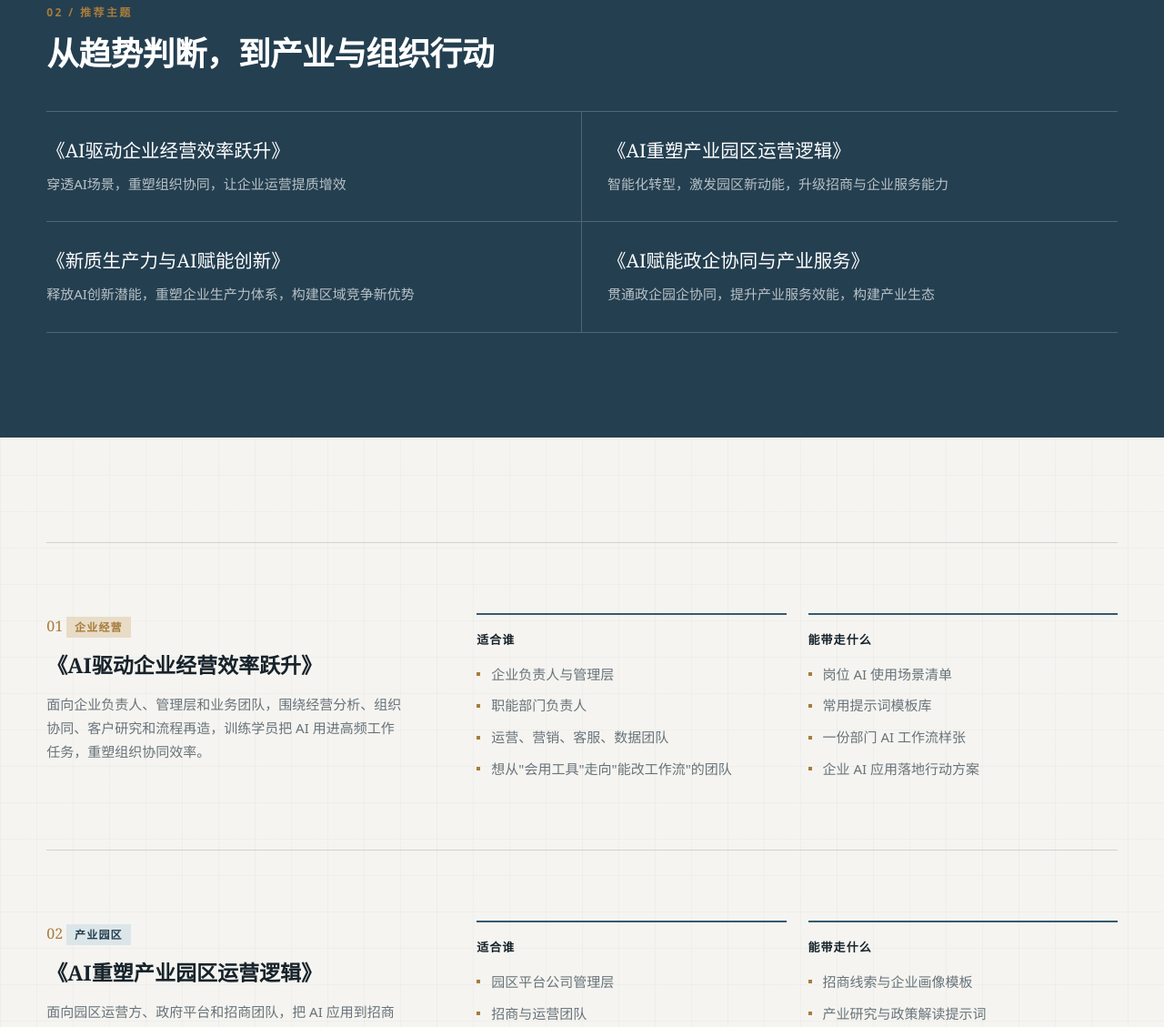
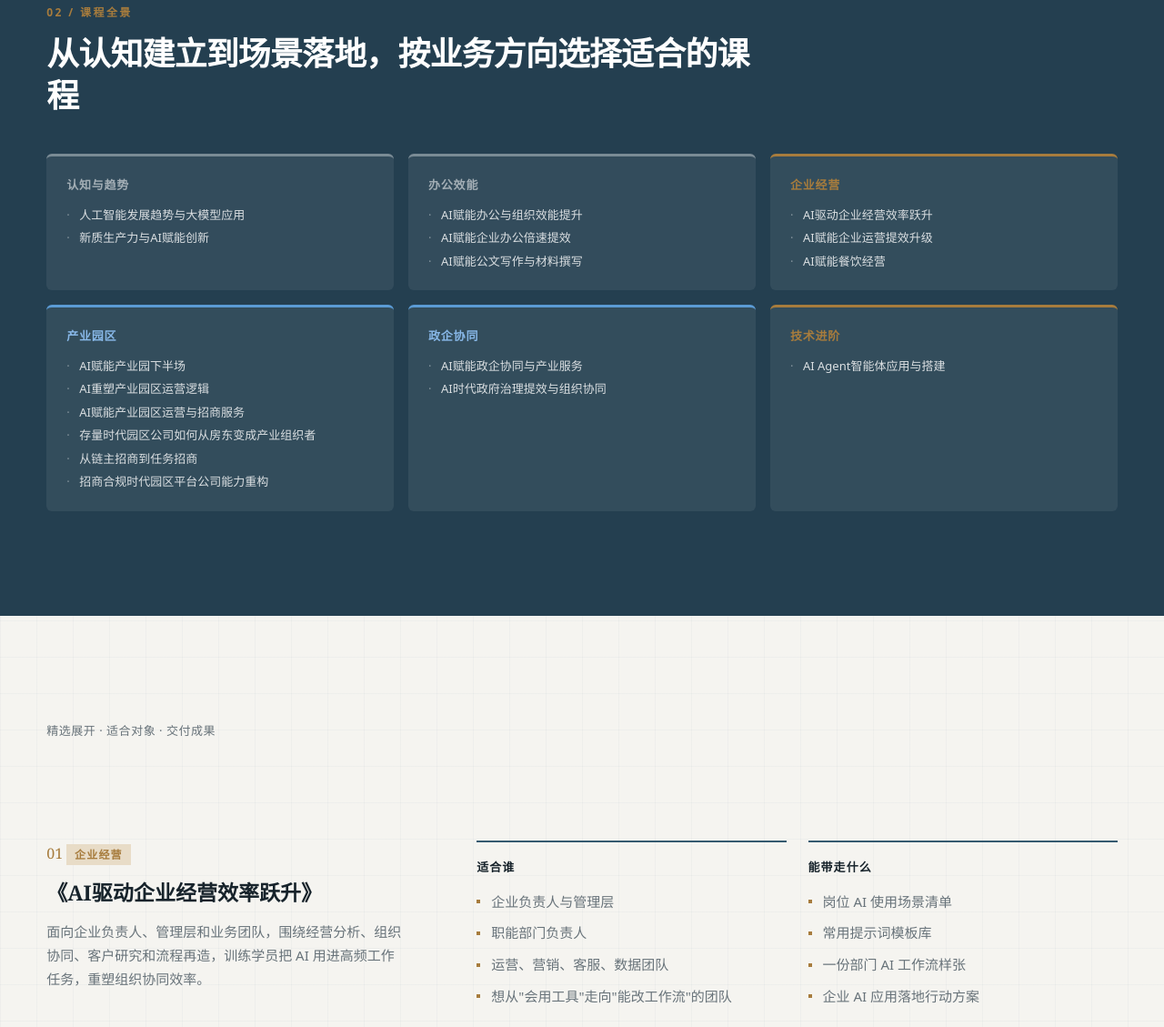
Before and after one commit to vinesy-cell/course-website, a website: page src/index.html in a window 1280 px wide. Shown: the part 1558-2687 px from the top of the page at 91% size. Drawn offline with Linux system fonts and the light colour scheme; files whose address does not match are found by name.

Commit message:
content: sync course website 2026-06-08T14:35

```diff
--- a/content/site-data.json
+++ b/content/site-data.json
@@ -3,7 +3,7 @@
     "siteName": "李凯思考笔记",
     "title": "AI进入企业和园区业务现场的实战课程与工作坊",
     "description": "不是再学一个 AI 工具，而是把 AI 放进企业经营、团队协同、园区招商和产业服务的真实任务里，形成可落地、可复用、能持续创造成果的组织能力。",
-    "syncedAt": "2026-06-08T14:33:07.498Z",
+    "syncedAt": "2026-06-08T14:35:20.330Z",
     "sourceRoot": "/Users/maxlee/Documents/LK ThinkNote/07_课程网站",
     "publicPrices": true
   },
@@ -16,7 +16,7 @@
     "联系"
   ],
   "hero": {
-    "title": "让 AI 落地业务，让组织更高效，让增长更可持续",
+    "title": "让 AI 落地业务， 让组织更高效， 让增长更可持续。",
     "tagline": "AI赋能 · 智领未来",
     "sceneLabel": "AI应用与数字化转型专家｜组织效能提升讲师｜产业创新研究者",
     "subtitle": "不是再学一个 AI 工具，而是把 AI 放进企业经营、团队协同、园区招商和产业服务的真实任务里，形成可落地、可复用、能持续创造成果的组织能力。",
--- a/src/main.js
+++ b/src/main.js
@@ -27,7 +27,7 @@ const sectionHeader = (label, title, intro = "") => `
 `;
 
 const navigationTargets = {
-  课程方案: "#courses",
+  课程方案: "#topics",
   场景工作坊: "#delivery",
   合作方式: "#cooperation",
   讲师介绍: "#instructor",
@@ -110,18 +110,24 @@ function renderPain(data) {
   `;
 }
 
-function renderRecommendations(data) {
+function renderCourseCatalog(data) {
   const section = document.querySelector("#topics");
+  if (!data.catalog || data.catalog.length === 0) {
+    section.hidden = true;
+    return;
+  }
   section.innerHTML = `
-    ${sectionHeader("02 / 推荐主题", "从趋势判断，到产业与组织行动")}
-    <div class="recommendation-list">
-      ${data.recommendations
+    ${sectionHeader("02 / 课程全景", "从认知建立到场景落地，按业务方向选择适合的课程")}
+    <div class="catalog-grid">
+      ${data.catalog
         .map(
-          (item) => `
-            <article class="recommendation-item">
-              <h3>${escapeHtml(item["主题"])}</h3>
-              <p>${escapeHtml(item["价值表达"])}</p>
-            </article>
+          (cat) => `
+            <div class="catalog-card catalog-card--${escapeHtml(cat.color)}">
+              <p class="catalog-category">${escapeHtml(cat.name)}</p>
+              <ul class="catalog-list">
+                ${cat.courses.map((c) => `<li>${escapeHtml(c)}</li>`).join("")}
+              </ul>
+            </div>
           `,
         )
         .join("")}
@@ -131,7 +137,8 @@ function renderRecommendations(data) {
 
 function renderCourses(data) {
   const section = document.querySelector("#courses");
-  section.innerHTML = data.courses
+  const header = `<p class="courses-sublabel">精选展开 · 适合对象 · 交付成果</p>`;
+  section.innerHTML = header + data.courses
     .map(
       (course, index) => `
         <article class="course-block" data-reveal>
@@ -330,7 +337,7 @@ async function main() {
   renderNavigation(data);
   renderHero(data);
   renderPain(data);
-  renderRecommendations(data);
+  renderCourseCatalog(data);
   renderCourses(data);
   renderDelivery(data);
   renderCooperation(data);
--- a/src/styles.css
+++ b/src/styles.css
@@ -402,6 +402,71 @@ img {
   color: rgba(255, 255, 255, 0.68);
   font-size: var(--text-base);
   line-height: 1.7;
+}
+
+/* ─── 课程全景目录 ──────────────────────────────────── */
+.catalog-grid {
+  display: grid;
+  grid-template-columns: repeat(3, 1fr);
+  gap: 16px;
+  margin-top: var(--sp-5);
+}
+
+.catalog-card {
+  padding: 20px 22px 22px;
+  border-radius: 6px;
+  background: rgba(255, 255, 255, 0.07);
+  border-top: 3px solid rgba(255, 255, 255, 0.2);
+}
+
+.catalog-card--blue  { border-top-color: var(--blue-mid, #5b9bd5); }
+.catalog-card--brass { border-top-color: var(--brass); }
+.catalog-card--muted { border-top-color: rgba(255, 255, 255, 0.35); }
+
+.catalog-category {
+  margin: 0 0 12px;
+  font-size: 13px;
+  font-weight: 600;
+  letter-spacing: 0.06em;
+  text-transform: uppercase;
+  color: rgba(255, 255, 255, 0.55);
+}
+
+.catalog-card--blue  .catalog-category { color: var(--blue-mid, #88b8e8); }
+.catalog-card--brass .catalog-category { color: var(--brass); }
+
+.catalog-list {
+  margin: 0;
+  padding: 0;
+  list-style: none;
+  display: flex;
+  flex-direction: column;
+  gap: 6px;
+}
+
+.catalog-list li {
+  font-size: var(--text-sm);
+  line-height: 1.5;
+  color: rgba(255, 255, 255, 0.82);
+  padding-left: 14px;
+  position: relative;
+}
+
+.catalog-list li::before {
+  content: "·";
+  position: absolute;
+  left: 0;
+  color: rgba(255, 255, 255, 0.4);
+}
+
+/* ─── 课程详情子标题 ─────────────────────────────────── */
+.courses-sublabel {
+  margin: 0 0 var(--sp-4);
+  font-size: 13px;
+  font-weight: 500;
+  letter-spacing: 0.04em;
+  color: var(--muted);
+  text-transform: uppercase;
 }
 
 /* ─── 课程模块 ──────────────────────────────────────── */
@@ -957,6 +1022,10 @@ img {
   .insight-grid {
     grid-template-columns: 1fr;
   }
+
+  .catalog-grid {
+    grid-template-columns: 1fr;
+  }
 }
 
 /* ─── 响应式：小屏 (≤ 680px) ─────────────────────────── */
@@ -1013,6 +1082,10 @@ img {
     grid-template-columns: 1fr;
   }
 
+  .catalog-grid {
+    grid-template-columns: repeat(2, 1fr);
+  }
+
   .pain-item:nth-child(odd),
   .recommendation-item:nth-child(odd),
   .credential-list li:nth-child(odd) {
```
